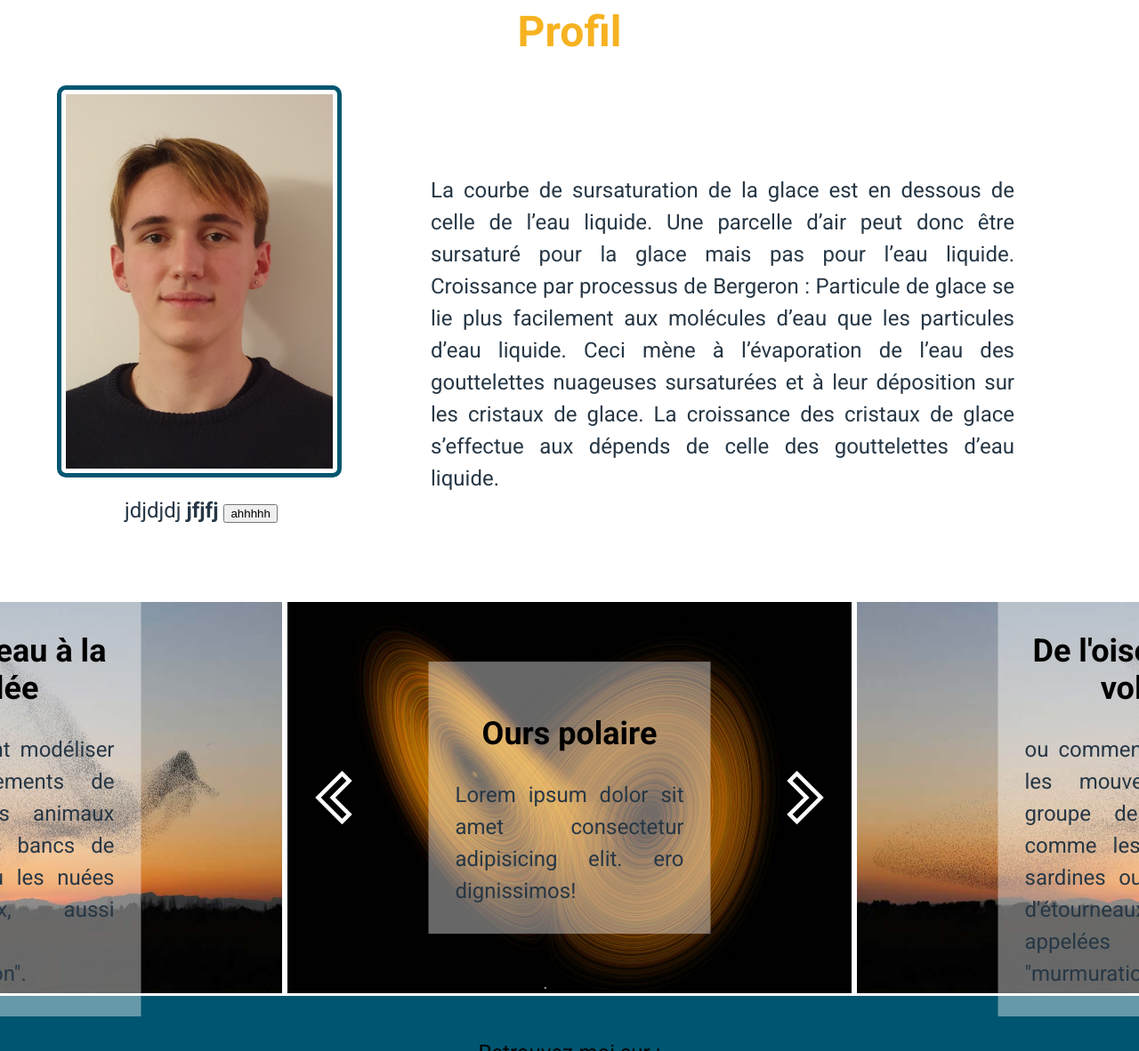
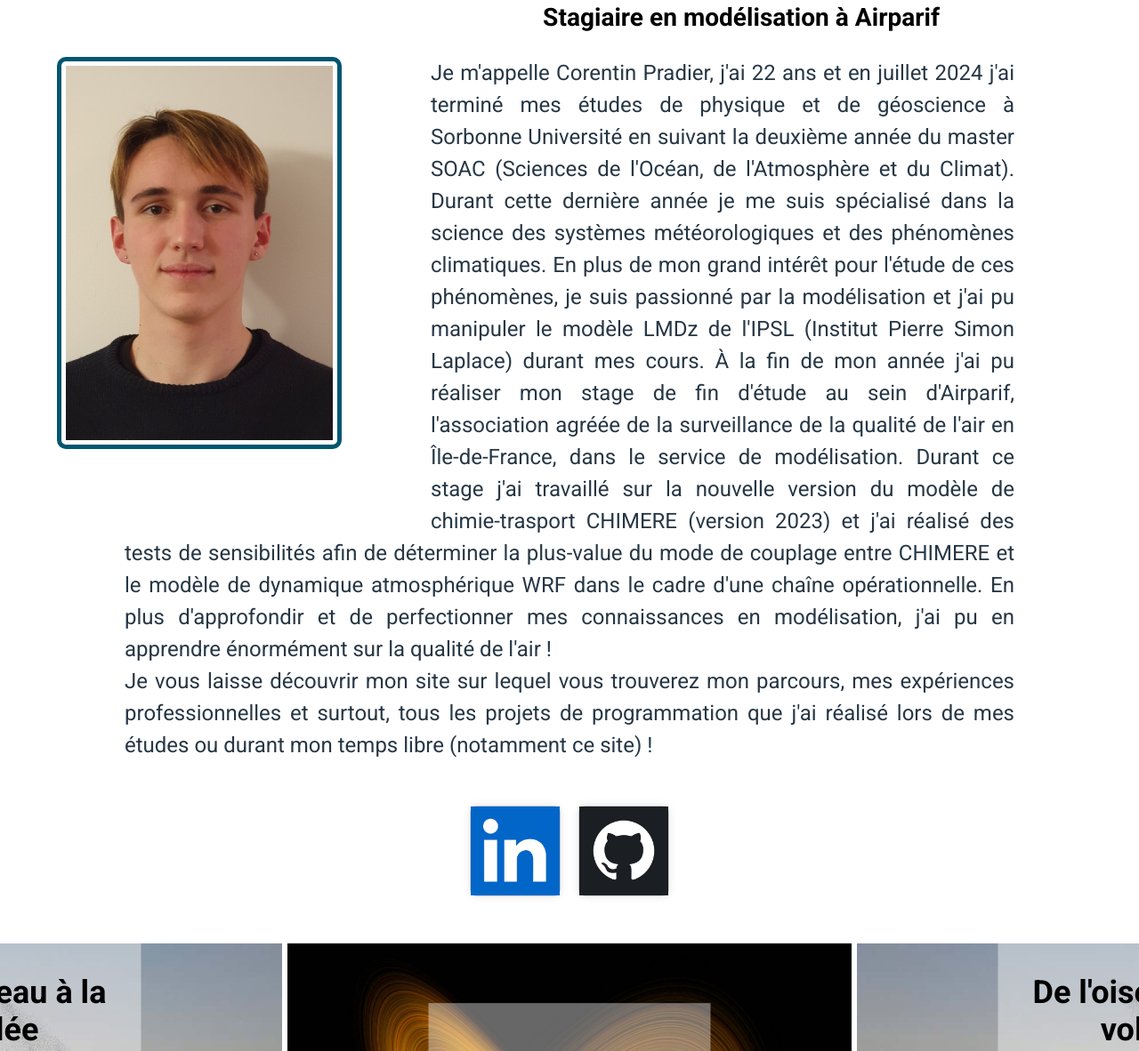
Before and after one commit to corentinpradier/corentinpradier.github.io, a plain HTML site: page index.html in a window 1280 px wide. Shown: the part 103-1285 px from the top of the page at 89% size. Drawn offline with nearby package versions, Linux system fonts and the light colour scheme; a web font is replaced by a local one.

Commit message:
big changes in index

```diff
--- a/css/style.css
+++ b/css/style.css
@@ -53,6 +53,11 @@ h1 {
     opacity: 0;
     transition: opacity 1.5s ease-in-out;
     color: rgb(246, 178, 33);
+}
+
+h3 {
+    text-align: right;
+    margin-right: 160px;
 }
 
 /* Dropdownmenu */
@@ -356,4 +361,36 @@ main {
     border: 5px solid rgba(0,86,112); /* Changez la couleur et l'épaisseur selon vos besoins */
     border-radius: 10px; /* Facultatif : pour des bords arrondis */
     padding: 5px; /* Facultatif : pour ajouter de l'espace entre l'image et la bordure */
+    margin-bottom: 70px;
 }
+
+.horizontal-bar {
+    display: flex;
+    justify-content: center;
+    margin-top: 50px;
+    margin-bottom: 50px;
+}
+
+.horizontal-bar a {
+    display: flex;
+    align-items: center;
+    justify-content: center;
+    width: 100px;
+    height: 100px;
+    color: #000;
+    text-decoration: none;
+    margin: 0 10px;
+    background-color: #fff;
+    border: 1px solid #ccc;
+    border-radius: 8px;
+    box-shadow: 0 0 10px rgba(0, 0, 0, 0.1);
+}
+
+.horizontal-bar a:hover {
+    background-color: #ddd;
+}
+
+.horizontal-bar img {
+    width: 100px;
+    height: 100px;
+}
--- a/index.html
+++ b/index.html
@@ -9,6 +9,7 @@
 
     <!-- fichier js -->
     <script src="javas/script-diaporama-advanced.js" defer></script>
+    <script src="javas/script.js"></script>
 
 </head>
 
@@ -23,36 +24,36 @@
         </ul>
     </header>
 
-    <h1 id="title">Profil</h1>
+    <!--  <h1 id="title">Profil</h1> -->
 
     <body>
         <div class="container">
-        <img src="images/Photo_identite.JPG" alt="Description de l'image" class="float-image bordure">
-        <p>  </p>
+            <h3 id="title">Stagiaire en modélisation à Airparif</h3>
+
+            <img src="images/Photo_identite.JPG" alt="Description de l'image" class="float-image bordure">
+            <p>  Je m'appelle Corentin Pradier, j'ai 22 ans et en juillet 2024 j'ai terminé mes études de physique et de géoscience à
+                Sorbonne Université en suivant la deuxième année du master SOAC (Sciences de l'Océan, de l'Atmosphère et du Climat).
+                Durant cette dernière année je me suis spécialisé dans la science des systèmes météorologiques et des phénomènes
+                climatiques. En plus de mon grand intérêt pour l'étude de ces phénomènes, je suis passionné par la modélisation et j'ai
+                pu manipuler le modèle LMDz de l'IPSL (Institut Pierre Simon Laplace) durant mes cours. À la fin de mon année j'ai pu
+                réaliser mon stage de fin d'étude au sein d'Airparif, l'association agréée de la surveillance de la qualité de l'air
+                en Île-de-France, dans le service de modélisation. Durant ce stage j'ai travaillé sur la nouvelle version du modèle
+                de chimie-trasport CHIMERE (version 2023) et j'ai réalisé des tests de sensibilités afin de déterminer la plus-value
+                du mode de couplage entre CHIMERE et le modèle de dynamique atmosphérique WRF dans le cadre d'une chaîne opérationnelle.
+                En plus d'approfondir et de perfectionner mes connaissances en modélisation, j'ai pu en apprendre énormément sur la qualité
+                de l'air !
+                <br>
+                Je vous laisse découvrir mon site sur lequel vous trouverez mon parcours, mes expériences professionnelles et surtout,
+                tous les projets de programmation que j'ai réalisé lors de mes études ou durant mon temps libre (notamment ce site) !
+             </p>
         </div>
+
+        <div class="horizontal-bar">
+            <a href="https://www.linkedin.com/in/corentin-pradier-120194223" target="_blank"><img src="images/logo_linkedin.avif" alt="LinkedIn"></a>
+            <a href="https://github.com/corentinpradier" target="_blank"><img src="images/logo_github.webp" alt="GitHub"></a>
+        </div>
+
     </body>
-
-    <section>
-        <div class="fade-in-text">
-            <p>
-                La courbe de sursaturation de la glace est en dessous de celle de l’eau liquide. Une parcelle d’air peut
-                donc
-                être sursaturé pour la glace mais pas pour l’eau liquide.
-
-                Croissance par processus de Bergeron :
-                Particule de glace se lie plus facilement aux molécules d’eau que les particules d’eau liquide.
-                Ceci mène à l’évaporation de l’eau des gouttelettes nuageuses sursaturées et à leur déposition sur les
-                cristaux
-                de glace.
-                La croissance des cristaux de glace s’effectue aux dépends de celle des gouttelettes d’eau liquide.
-                <br>
-                jdjdjdj <strong>jfjfj</strong>
-                <button>ahhhhh</button>
-            </p>
-        </div>
-        <script src="javas/script.js"></script>
-    </section>
-
 
 
     <main>
```
Also changed, not shown: images/logo_github.webp (added), images/logo_linkedin.avif (added).
